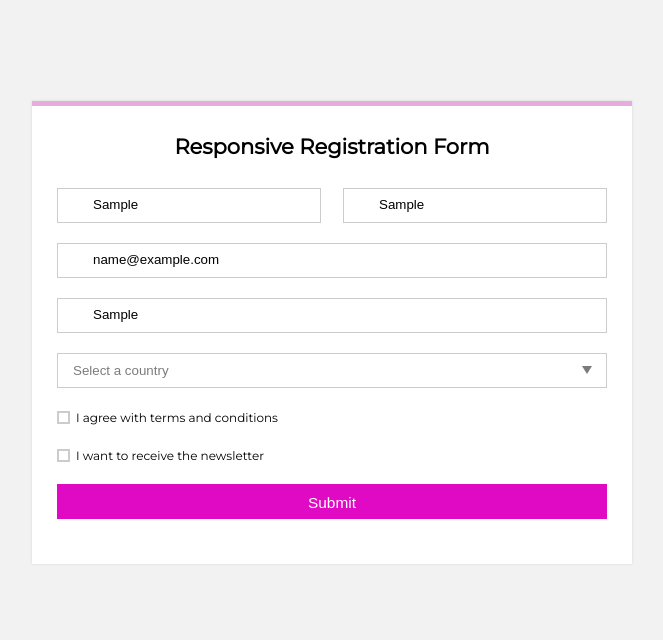
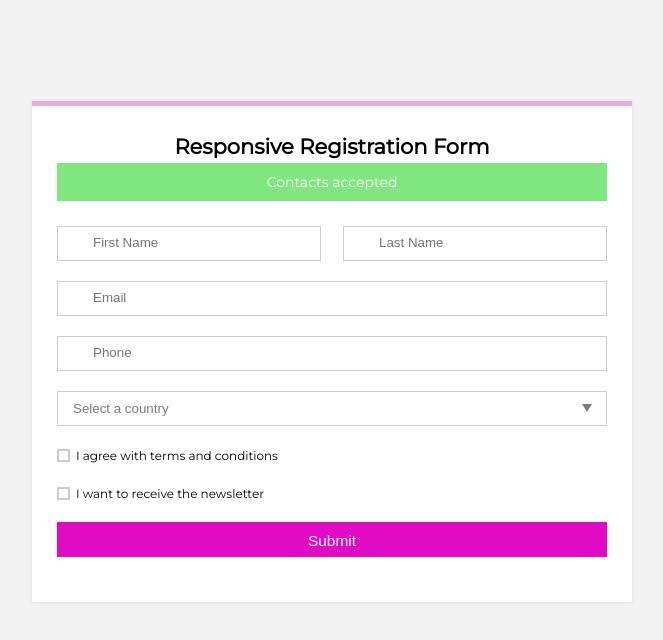
Before and after one commit to potatbut/fbform, a plain HTML site: page src/index.html in a window 1280 px wide. Both pictures are taken after typing "Sample", "Sample", "name@example.com", "Sample" into the empty fields and a click on the input "Submit". Shown: the whole page, without its empty margins (308-971 px from the left). Drawn offline with Linux system fonts and the light colour scheme; no server answers.

Commit message:
alert, reset form

```diff
--- a/src/index.html
+++ b/src/index.html
@@ -18,6 +18,7 @@
     <div class="form_container">
       <div class="title_container">
         <h2>Responsive Registration Form</h2>
+        <div class="alert">Contacts accepted</div>
       </div>
       <div class="row ">
         <div>
@@ -27,15 +28,15 @@
                 <input id="firstName" type="text" name="name" placeholder="First Name" onkeypress="return event.charCode != 32" required />
               </div>
               <div class="input_field">
-                <input id="lastName" type="text" name="name" placeholder="Last Name"  required/>
+                <input id="lastName" type="text" name="name" placeholder="Last Name"  />
               </div>
             </div>
 
             <div class="input_field">
-              <input id="email" type="email" name="email" placeholder="Email" required />
+              <input id="email" type="email" name="email" placeholder="Email"  />
             </div>
             <div class="input_field">
-              <input id="phone" type="phone" name="phone" placeholder="Phone" required />
+              <input id="phone" type="phone" name="phone" placeholder="Phone"  />
             </div>
             <div class="input_field select_option">
               <select id="select">
@@ -53,6 +54,7 @@
               <input type="checkbox" id="cb2" >
               <label for="cb2">I want to receive the newsletter</label>
             </div>
+
             <input class="button" type="submit" value="Submit" />
           </form>
         </div>
--- a/src/index.js
+++ b/src/index.js
@@ -49,6 +49,13 @@ function submit(e) {
   const cb2 = getValue('cb2')
   const select = getValue('select')
   saveData(firstName, lastName, email, phone, cb1, cb2, select, smth)
+
+
+  document.querySelector('.alert').style.display = "block"
+  setTimeout(function() {
+    document.querySelector('.alert').style.display = "none"
+  }, 4000)
+  document.getElementById('form').reset()
 }
 
 function getValue(id) {
@@ -59,9 +66,9 @@ function getValue(id) {
 function saveData(firstName, lastName, email, phone, cb1, cb2, select, smth) {
 
 
-const userid = testWord(firstName)
+  const userid = testWord(firstName)
 
- const userInfo = {
+  const userInfo = {
     firstName: firstName,
     lastName: lastName,
     email: email,
@@ -91,6 +98,7 @@ const userid = testWord(firstName)
     select: select,
     smth: smth
   }) */
+
 }
 
 
--- a/src/style.css
+++ b/src/style.css
@@ -317,6 +317,14 @@ body {
   color: #e1a70a;
 }
 
+.alert {
+  color: #fff;
+  text-align: center;
+  padding: 10px;
+  background-color: rgb(128, 230, 128);
+  display: none;
+}
+
 @media (max-width: 600px) {
   .form_wrapper .col_half {
     width: 100%;
```
